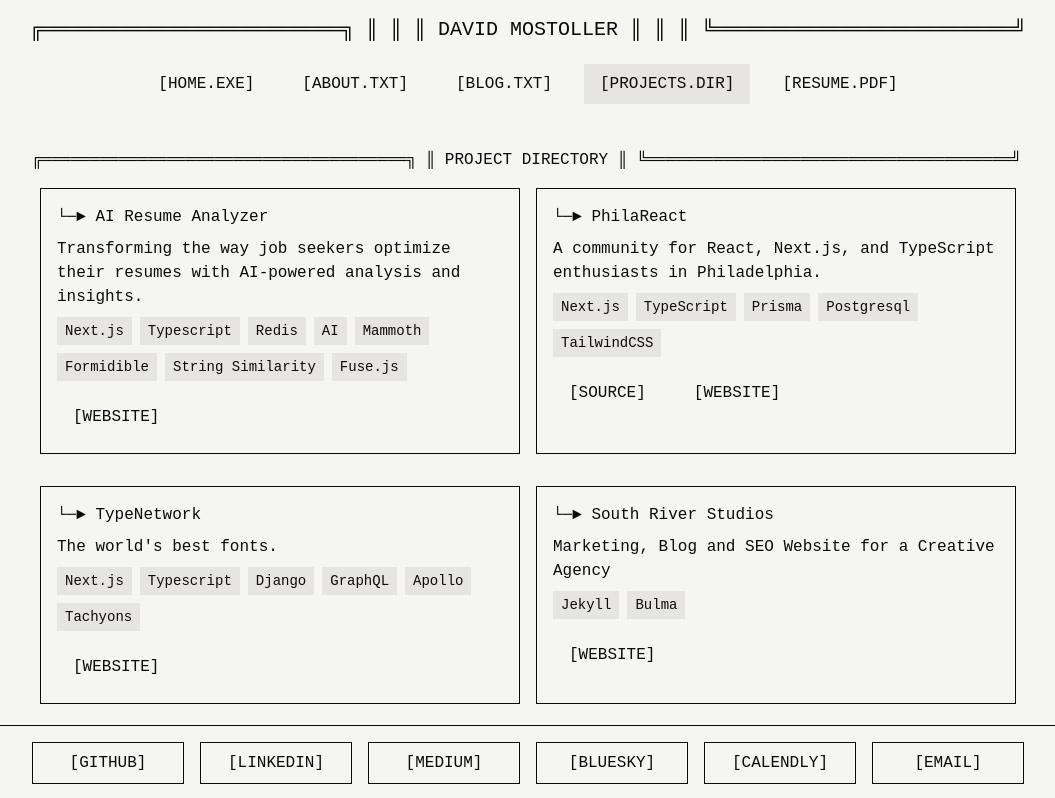
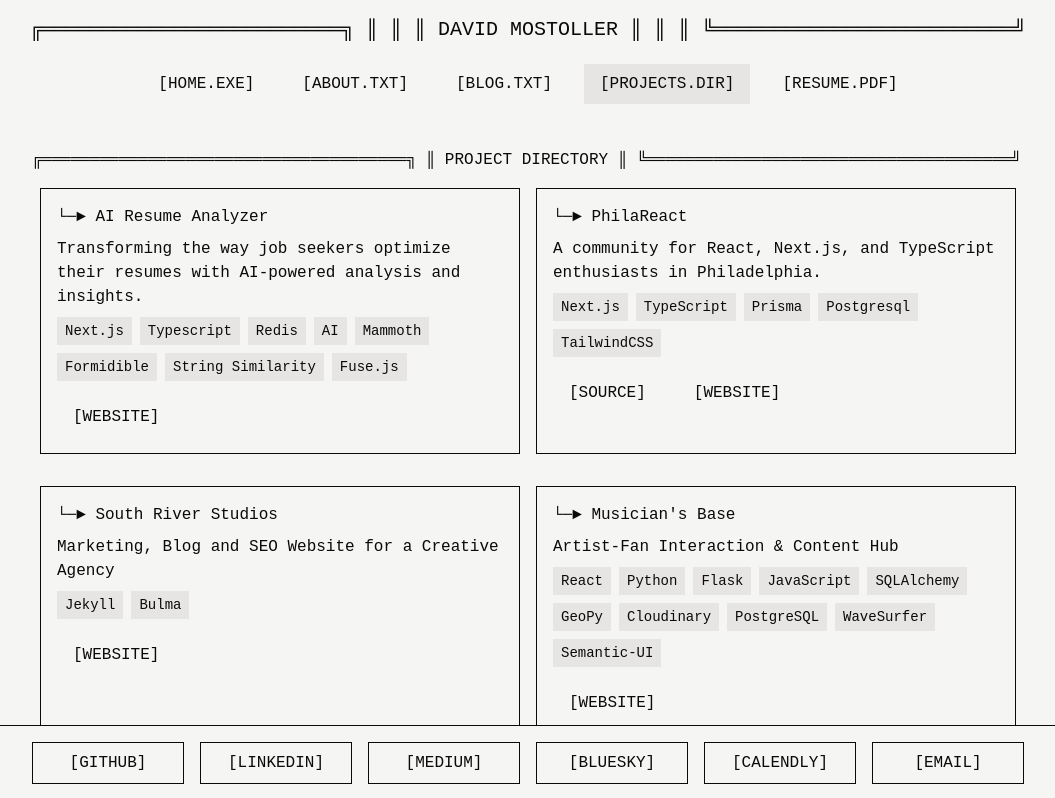
Before and after one commit to dmostoller/dbm-portfolio, a Next.js app: page /projects in a window 1280 px wide. Shown: the top 798 px of the page, without its empty margins (112-1167 px from the left). Built offline with nearby package versions, Linux system fonts and the light colour scheme.

Commit message:
fix: project

```diff
--- a/src/data/projects.ts
+++ b/src/data/projects.ts
@@ -30,15 +30,15 @@
       github: "https://github.com/dmostoller/philareact",
     },
   },
-  {
-    id: "type-network",
-    title: "TypeNetwork",
-    description: "The world's best fonts.",
-    stack: ["Next.js", "Typescript", "Django", "GraphQL", "Apollo", "Tachyons"],
-    links: {
-      demo: "https://typenetwork.com",
-    },
-  },
+  // {
+  //   id: "type-network",
+  //   title: "TypeNetwork",
+  //   description: "The world's best fonts.",
+  //   stack: ["Next.js", "Typescript", "Django", "GraphQL", "Apollo", "Tachyons"],
+  //   links: {
+  //     demo: "https://typenetwork.com",
+  //   },
+  // },
   {
     id: "srs",
     title: "South River Studios",
```
Also changed, not shown: src/data/about.ts (deleted).
